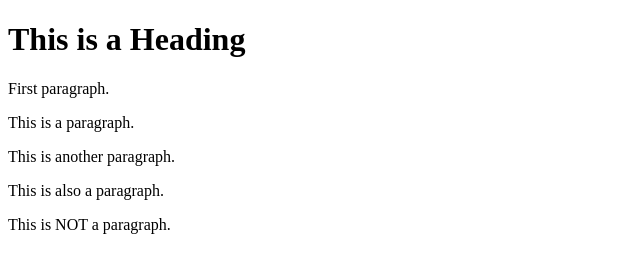
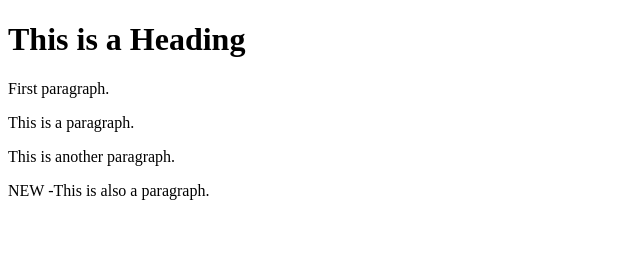
Before and after one commit to MarkoKustudija/learning-git, a plain HTML site: page index.html in a window 1280 px wide. Shown: the whole page, without its empty margins (0-640 px from the left). Drawn offline with Linux system fonts and the light colour scheme.

Commit message:
changing index.html

```diff
--- a/index.html
+++ b/index.html
@@ -11,8 +11,7 @@
 <p>First paragraph.</p>
 <p>This is a paragraph.</p>
 <p>This is another paragraph.</p>
-<p>This is also a paragraph.</p>
-<p>This is NOT a paragraph.</p>
+<p> NEW -This is also a paragraph.</p>
 
 </body>
 </html>
```
